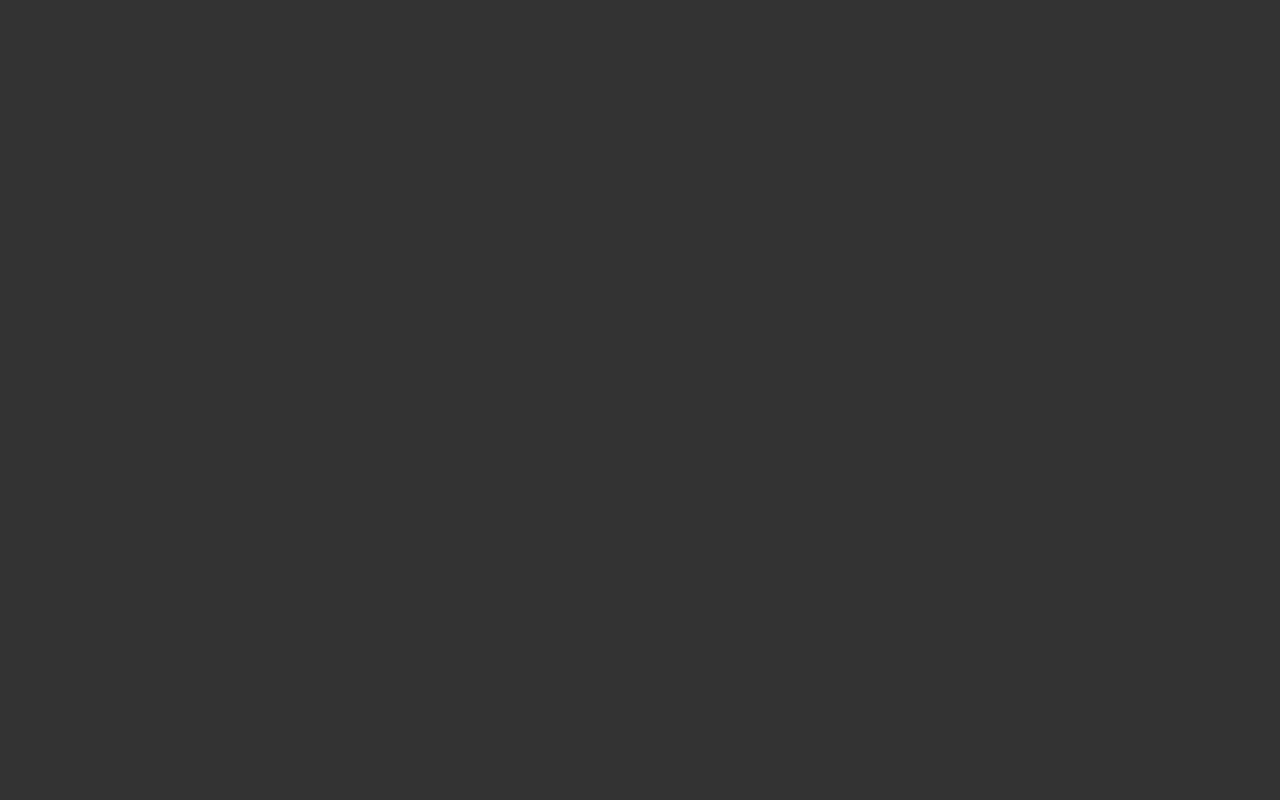
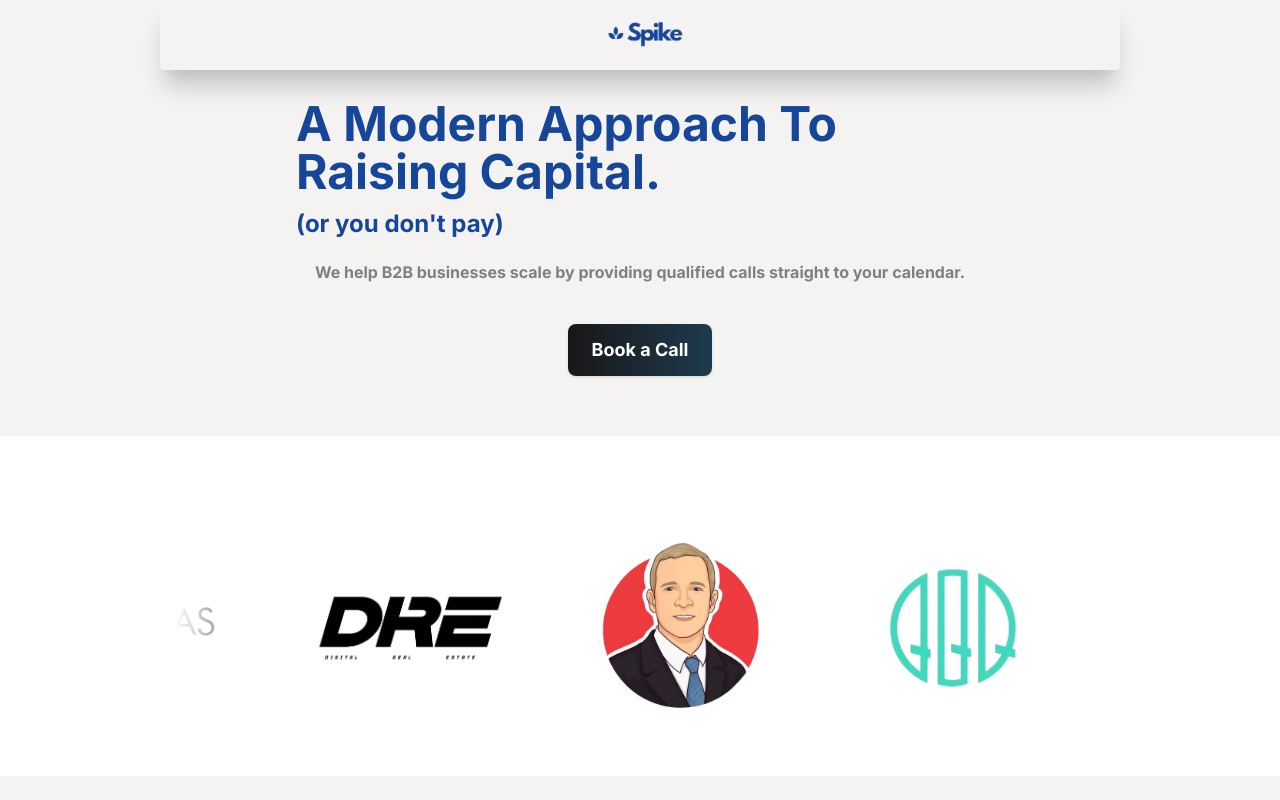
Before and after one commit to Oelshehawi/SpikeCapital, a Next.js app: page / in a window 1280 px wide. Shown: the top 800 px of the page. Built offline with nearby package versions, Linux system fonts and the light colour scheme.

Commit message:
fix: favicon change

```diff
--- a/app/ui/animations/AnimatedBackground.tsx
+++ b/app/ui/animations/AnimatedBackground.tsx
@@ -17,7 +17,7 @@ const AnimatedBackground = () => {
     <motion.div
       initial={{ y: 0 }}
       animate={{ y: "-100%" }}
-      transition={{ duration: 1, ease: "easeInOut", delay: 200 }}
+      transition={{ duration: 1, ease: "easeInOut", delay: 3 }}
       className="pointer-events-none fixed inset-0 z-40 flex items-center justify-center bg-[#333333]"
     >
       <AnimatePresence>{showText && <AnimatedText />}</AnimatePresence>
```
